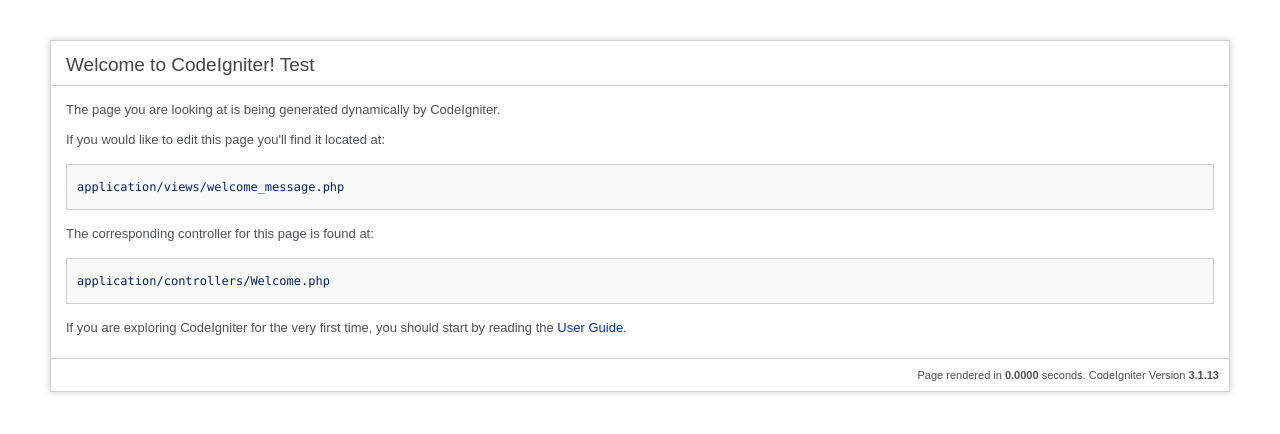
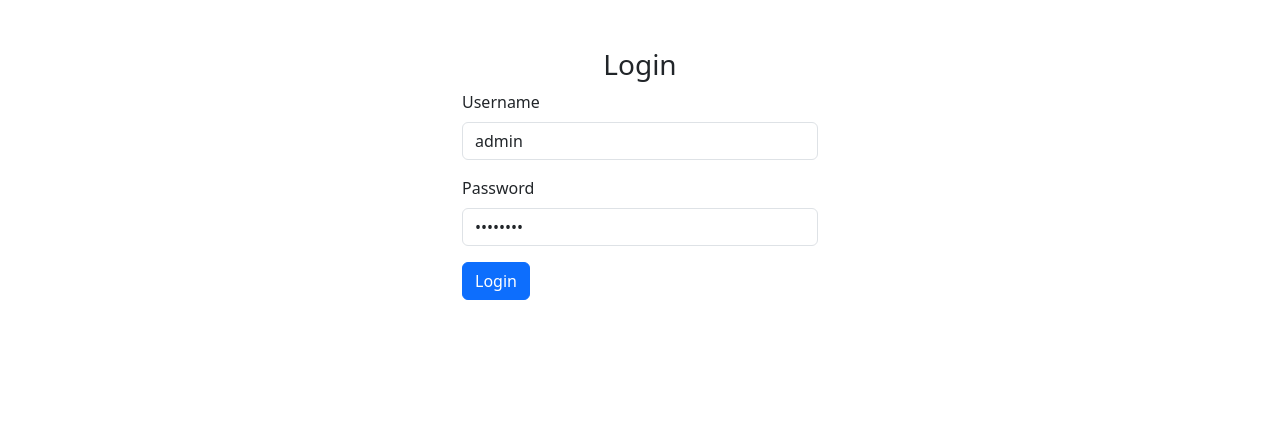
Before and after one commit to valladolid5823/codeigniter, a CodeIgniter app: page /codeigniter/ in a window 1280 px wide. Shown: the top 434 px of the page. Run offline with CodeIgniter, Linux system fonts and the light colour scheme.

Commit message:
login page

```diff
--- a/application/config/config.php
+++ b/application/config/config.php
@@ -23,7 +23,7 @@ defined('BASEPATH') OR exit('No direct script access allowed');
 | a PHP script and you can easily do that on your own.
 |
 */
-$config['base_url'] = 'http://localhost:8000/';
+$config['base_url'] = 'http://localhost/codeigniter';
 
 /*
 |--------------------------------------------------------------------------
--- a/application/config/database.php
+++ b/application/config/database.php
@@ -78,7 +78,7 @@ $db['default'] = array(
 	'hostname' => 'localhost',
 	'username' => 'root',
 	'password' => '',
-	'database' => 'codeigniter',
+	'database' => 'online_ensure',
 	'dbdriver' => 'mysqli',
 	'dbprefix' => '',
 	'pconnect' => FALSE,
--- a/application/config/routes.php
+++ b/application/config/routes.php
@@ -49,28 +49,32 @@ defined('BASEPATH') OR exit('No direct script access allowed');
 | Examples:	my-controller/index	-> my_controller/index
 |		my-controller/my-method	-> my_controller/my_method
 */
-$route['default_controller'] = 'welcome';
+$route['default_controller'] = 'auth';
 $route['404_override'] = '';
 $route['translate_uri_dashes'] = FALSE;
 
-$route['abouts'] = 'PageController/about';
-// $route['blog/(:any)'] = 'PageController/blog/$1';
-$route['blog/(:num)'] = 'PageController/blog/$1';
-
-$route['demo'] = 'PageController/demo';
-
-// Employee routes
-
-$route['employee'] = 'frontend/EmployeeController/index';
-$route['employee/add'] = 'frontend/EmployeeController/add';
-$route['employee/store'] = 'frontend/EmployeeController/store';
-$route['employee/edit/(:num)'] = 'frontend/EmployeeController/edit/$1';
-$route['employee/update/(:num)'] = 'frontend/EmployeeController/update/$1';
-
-$route['employee/delete/(:num)'] = 'frontend/EmployeeController/delete/$1';
-$route['employee/confirmdelete/(:num)']['DELETE'] = 'frontend/EmployeeController/delete/$1';
+$route['login'] = 'auth/login';
+// $route['dashboard'] = 'dashboard'; // Assuming you have a dashboard controller/view
 
 
-// Login and Register
+// $route['abouts'] = 'PageController/about';
+// // $route['blog/(:any)'] = 'PageController/blog/$1';
+// $route['blog/(:num)'] = 'PageController/blog/$1';
 
-$route['register']['GET'] = 'auth/RegisterController/index';
+// $route['demo'] = 'PageController/demo';
+
+// // Employee routes
+
+// $route['employee'] = 'frontend/EmployeeController/index';
+// $route['employee/add'] = 'frontend/EmployeeController/add';
+// $route['employee/store'] = 'frontend/EmployeeController/store';
+// $route['employee/edit/(:num)'] = 'frontend/EmployeeController/edit/$1';
+// $route['employee/update/(:num)'] = 'frontend/EmployeeController/update/$1';
+
+// $route['employee/delete/(:num)'] = 'frontend/EmployeeController/delete/$1';
+// $route['employee/confirmdelete/(:num)']['DELETE'] = 'frontend/EmployeeController/delete/$1';
+
+
+// // Login and Register
+
+// $route['register']['GET'] = 'auth/RegisterController/index';
--- /dev/null
+++ b/application/controllers/Auth.php
@@ -0,0 +1,29 @@
+<?php
+defined('BASEPATH') OR exit('No direct script access allowed');
+
+class Auth extends CI_Controller {
+
+    public function __construct() {
+        parent::__construct();
+        // $this->load->helper(array('form', 'url'));
+        // $this->load->library('session');
+        // $this->load->database();
+    }
+
+    public function index() {
+        $this->load->view('login');
+    }
+
+    public function login() {
+        $username = $this->input->post('username');
+        $password = $this->input->post('password');
+
+        // Dummy check for example purposes
+        if ($username == 'admin' && $password == 'password') {
+            $this->session->set_userdata('username', $username);
+            echo json_encode(['status' => 'success']);
+        } else {
+            echo json_encode(['status' => 'error', 'message' => 'Invalid login credentials']);
+        }
+    }
+}
--- a/application/controllers/Welcome.php
+++ b/application/controllers/Welcome.php
@@ -21,7 +21,7 @@ class Welcome extends CI_Controller {
 	public function index()
 	{
 		$this->load->database();
-		$this->load->view('welcome_message');
+		$this->load->view('login');
 	}
 
 	public function demo()
--- /dev/null
+++ b/application/views/login.php
@@ -0,0 +1,53 @@
+<!DOCTYPE html>
+<html lang="en">
+<head>
+    <meta charset="UTF-8">
+    <title>Login</title>
+	<link href="https://cdn.jsdelivr.net/npm/bootstrap@5.3.3/dist/css/bootstrap.min.css" rel="stylesheet" integrity="sha384-QWTKZyjpPEjISv5WaRU9OFeRpok6YctnYmDr5pNlyT2bRjXh0JMhjY6hW+ALEwIH" crossorigin="anonymous">
+    <script src="https://code.jquery.com/jquery-3.6.0.min.js"></script>
+</head>
+<body>
+    <div class="container mt-5">
+        <div class="row justify-content-center">
+            <div class="col-md-4">
+                <h3 class="text-center">Login</h3>
+                <form id="loginForm">
+                    <div class="mb-3">
+                        <label for="username" class="form-label">Username</label>
+                        <input value="admin" type="text" class="form-control" id="username" name="username" required>
+                    </div>
+                    <div class="mb-3">
+                        <label for="password" class="form-label">Password</label>
+                        <input value="password" type="password" class="form-control" id="password" name="password" required>
+                    </div>
+                    <button type="submit" class="btn btn-primary">Login</button>
+                </form>
+                <div id="alert" class="alert mt-3 d-none"></div>
+            </div>
+        </div>
+    </div>
+
+    <script>
+        $(document).ready(function() {
+            $('#loginForm').on('submit', function(e) {
+                e.preventDefault();
+
+                $.ajax({
+                    url: '<?= base_url('login') ?>',
+                    type: 'POST',
+                    data: $(this).serialize(),
+                    dataType: 'json',
+                    success: function(response) {
+                        if (response.status == 'success') {
+							alert('logged in')
+                            // window.location.href = 'dashboard'; // Redirect to dashboard or another page
+                        } else {
+                            $('#alert').removeClass('d-none').addClass('alert-danger').text(response.message);
+                        }
+                    }
+                });
+            });
+        });
+    </script>
+</body>
+</html>
```
Also changed, not shown: application/views/template/footer.php (+2 -47 lines), application/views/template/header.php (+8 -15 lines), .htaccess (added).
